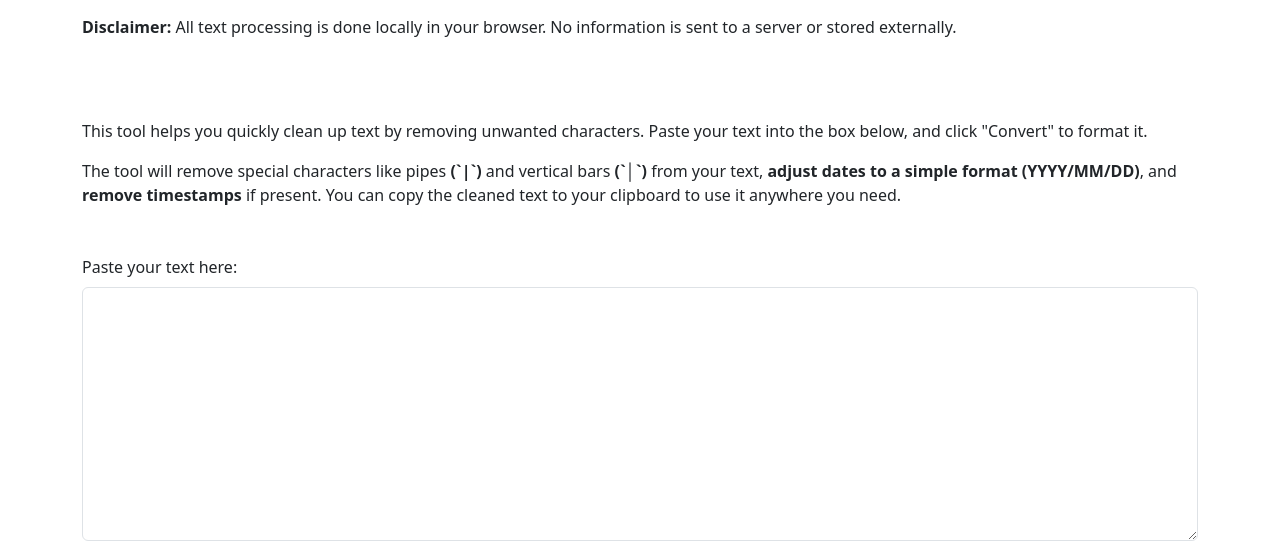
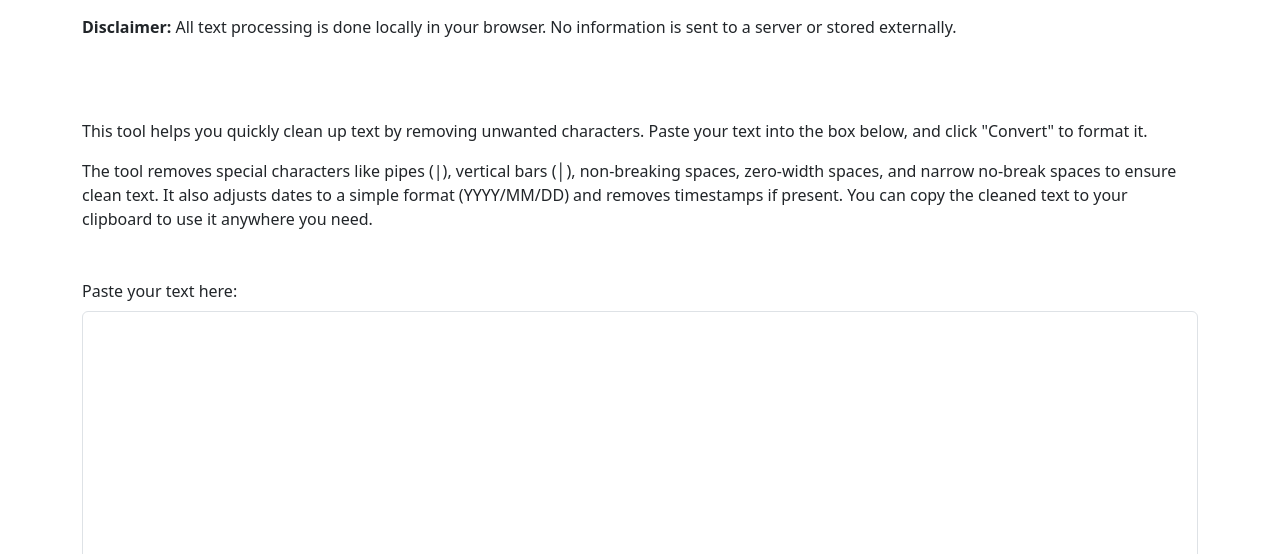
Before and after one commit to aaact-aatia/character-removal-fork, a plain HTML site: page index.html in a window 1280 px wide. Shown: the part 73-627 px from the top of the page. Drawn offline with nearby package versions, Linux system fonts and the light colour scheme.

Commit message:
update description paragraph to clarify text cleaning tool functionality and include additional special characters removed

```diff
--- a/index.html
+++ b/index.html
@@ -25,7 +25,7 @@
 		<!-- Description Paragraph -->
 		<div class="container mt-5">
 			<p>This tool helps you quickly clean up text by removing unwanted characters. Paste your text into the box below, and click "Convert" to format it.</p>
-			<p>The tool will remove special characters like pipes <strong>(`|`)</strong> and vertical bars <strong>(`│`)</strong> from your text, <strong>adjust dates to a simple format (YYYY/MM/DD)</strong>, and <strong>remove timestamps</strong> if present. You can copy the cleaned text to your clipboard to use it anywhere you need.</p>
+			<p>The tool removes special characters like pipes (|), vertical bars (│), non-breaking spaces, zero-width spaces, and narrow no-break spaces to ensure clean text. It also adjusts dates to a simple format (YYYY/MM/DD) and removes timestamps if present. You can copy the cleaned text to your clipboard to use it anywhere you need.</p>
 		</div>
 
 		<div class="container mt-5">
```
